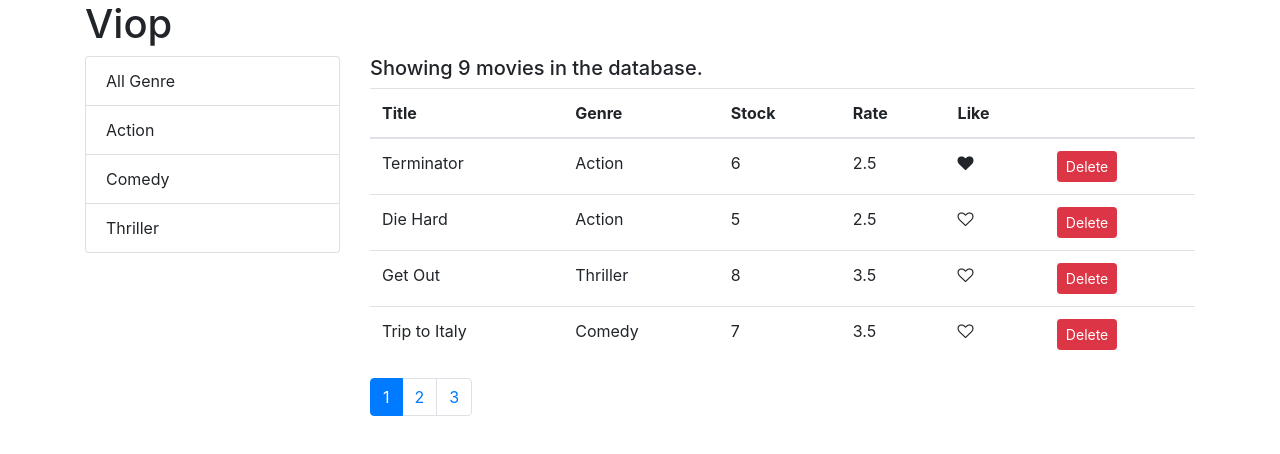
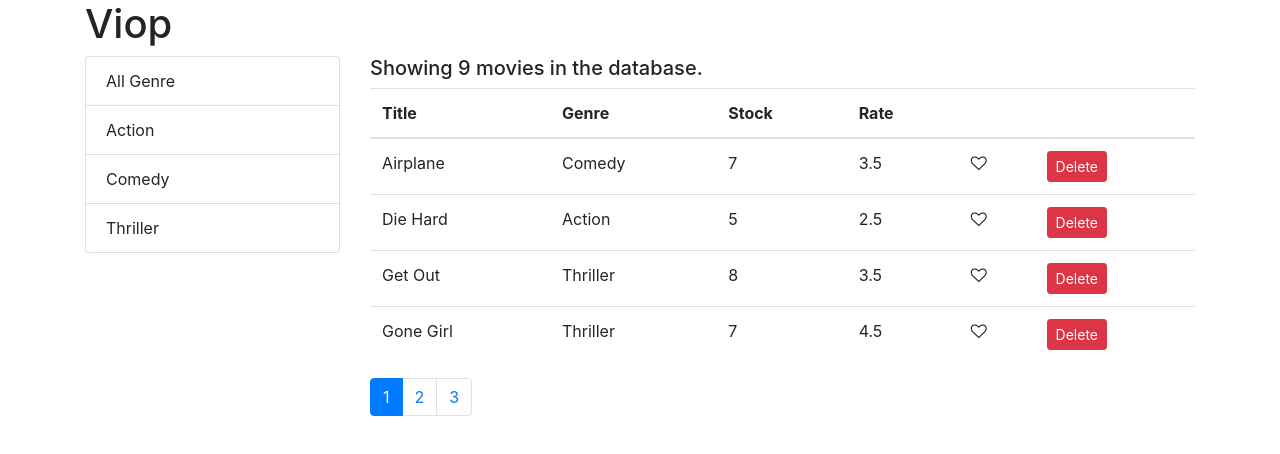
Before and after one commit to AbdullahGhani1/viop, a React (Create React App) app: page / in a window 1280 px wide. Shown: the top 454 px of the page. Built offline with nearby package versions, Linux system fonts and the light colour scheme.

Commit message:
extracating-table-component

```diff
--- a/src/components/MovieList.jsx
+++ b/src/components/MovieList.jsx
@@ -1,21 +1,22 @@
 import React, { Component } from 'react';
 import { getMovies } from '../services/fakeMovieService';
+import { paginate } from '../utils/paginate';
+import { getGenres } from '../services/fakeGenreService';
+import _ from 'lodash';
+import ListGroup from './common/listGroup';
+import MoviesTable from './MoviesTable';
 import Pagination from './pagination';
-import { paginate } from '../utils/paginate';
-import ListGroup from './common/listGroup';
-import { getGenres } from '../services/fakeGenreService';
-import MoviesTable from './MoviesTable';
 class MovieList extends Component {
   state = {
     movies: [],
     pageSize: 4,
     currentPage: 1,
     getGenre: [],
+    sortColumn: { path: 'title', order: 'asc' },
   };
 
   componentDidMount() {
     const geners = [{ id: ' ', name: 'All Genre' }, ...getGenres()];
-
     this.setState({ movies: getMovies(), getGenre: geners });
   }
   handleLike = (movie) => {
@@ -30,6 +31,9 @@
     const movies = this.state.movies.filter((m) => m._id !== movie._id);
     this.setState({ movies });
   };
+  handleSort = (sortColumn) => {
+    this.setState({ sortColumn });
+  };
   handlePageChange = (page) => {
     this.setState({ currentPage: page });
   };
@@ -43,6 +47,7 @@
       currentPage,
       movies: allMovies,
       getGenre,
+      sortColumn,
       selectedGenre,
     } = this.state;
 
@@ -50,7 +55,8 @@
       selectedGenre && selectedGenre._id
         ? allMovies.filter((m) => m.genre._id === selectedGenre._id)
         : allMovies;
-    const movies = paginate(filtered, currentPage, pageSize);
+    const sorted = _.orderBy(filtered, [sortColumn.path], [sortColumn.order]);
+    const movies = paginate(sorted, currentPage, pageSize);
 
     if (count === 0)
       return <h5>Showing {filtered.length} movies in the database.</h5>;
@@ -60,7 +66,7 @@
         <div className='col-3'>
           <ListGroup
             items={getGenre}
-            selectedItem={this.state.selectedGenre}
+            selectedItem={selectedGenre}
             onItemSelect={this.handleGenre}
           />
         </div>
@@ -69,8 +75,10 @@
           <h5>Showing {filtered.length} movies in the database.</h5>
           <MoviesTable
             movies={movies}
+            sortColumn={sortColumn}
             onLike={this.handleLike}
             onDelete={this.handleDelete}
+            onSort={this.handleSort}
           />
           <Pagination
             itemsCount={filtered.length}
--- a/src/components/MoviesTable.jsx
+++ b/src/components/MoviesTable.jsx
@@ -1,20 +1,21 @@
-import React from 'react';
+import React, { Component } from 'react';
 import Like from './common/like';
-
-const MoviesTable = ({ movies, onLike, onDelete }) => {
-  const tbHead = ['Title', 'Genre', 'Stock', 'Rate', 'Like', ''];
+import TableHeader from './common/tableHeader';
+class MoviesTable extends Component {
+  render() {
+    const { movies, onLike, onDelete, onSort, sortColumn } = this.props;
+    const tbHead = [
+      { path: 'title', label: 'Title' },
+      { path: 'genre.name', label: 'Genre' },
+      { path: 'numberInStock', label: 'Stock' },
+      { path: 'dailyRentalRate', label: 'Rate' },
+      { key: 'like' },
+      { key: 'delete' },
+    ];
 
     return (
       <table className='table'>
-      <thead>
-        <tr>
-          {tbHead.map((th) => (
-            <th scope='col' key={th}>
-              {th}
-            </th>
-          ))}
-        </tr>
-      </thead>
+        <TableHeader columns={tbHead} sortColumn={sortColumn} onSort={onSort} />
         <tbody>
           {movies.map((movie) => (
             <tr key={movie._id}>
@@ -38,6 +39,7 @@
         </tbody>
       </table>
     );
-};
+  }
+}
 
 export default MoviesTable;
--- a/src/components/common/listGroup.jsx
+++ b/src/components/common/listGroup.jsx
@@ -11,8 +11,8 @@
     <ul className='list-group'>
       {items.map((item) => (
         <li
+          key={item[valueProperty]}
           onClick={() => onItemSelect(item)}
-          key={item[valueProperty]}
           className={
             item === selectedItem ? 'list-group-item active' : 'list-group-item'
           }
--- /dev/null
+++ b/src/components/common/tableHeader.jsx
@@ -0,0 +1,34 @@
+import React, { Component } from 'react';
+// columns: array
+//  sorColumns
+class TableHeader extends Component {
+  raiseSort = (path) => {
+    const sortColumn = { ...this.props.sortColumn };
+    if (sortColumn.path === path) {
+      sortColumn.order = sortColumn.order === 'asc' ? 'desc' : 'asc';
+    } else {
+      sortColumn.path = path;
+      sortColumn.order = 'asc';
+    }
+    this.props.onSort(sortColumn);
+  };
+
+  render() {
+    return (
+      <thead>
+        <tr>
+          {this.props.columns.map((column) => (
+            <th
+              key={column.path || column.key}
+              onClick={() => this.raiseSort(column.path)}
+            >
+              {column.label}
+            </th>
+          ))}
+        </tr>
+      </thead>
+    );
+  }
+}
+
+export default TableHeader;
```
Lines whose indentation alone changed are shown as unchanged.
